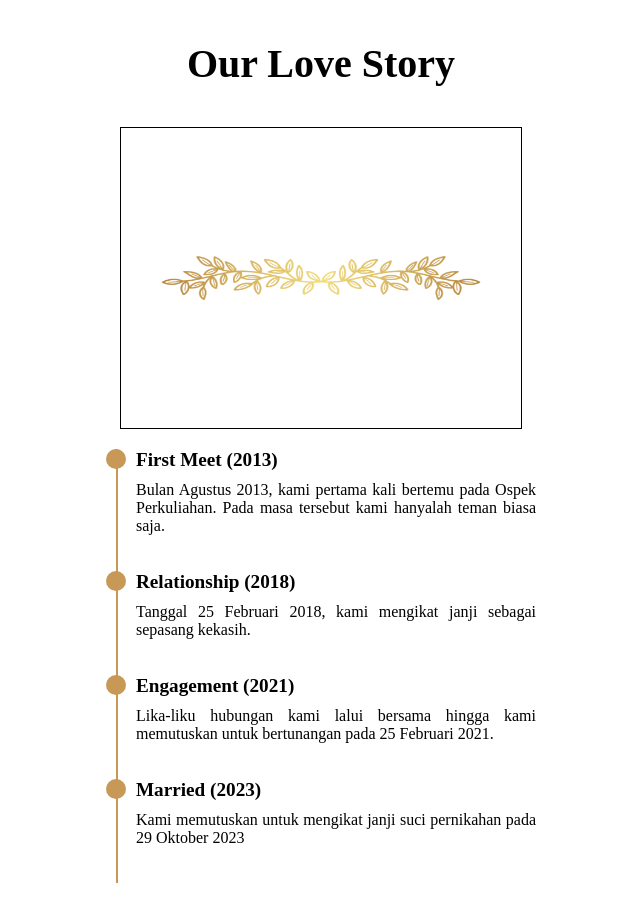
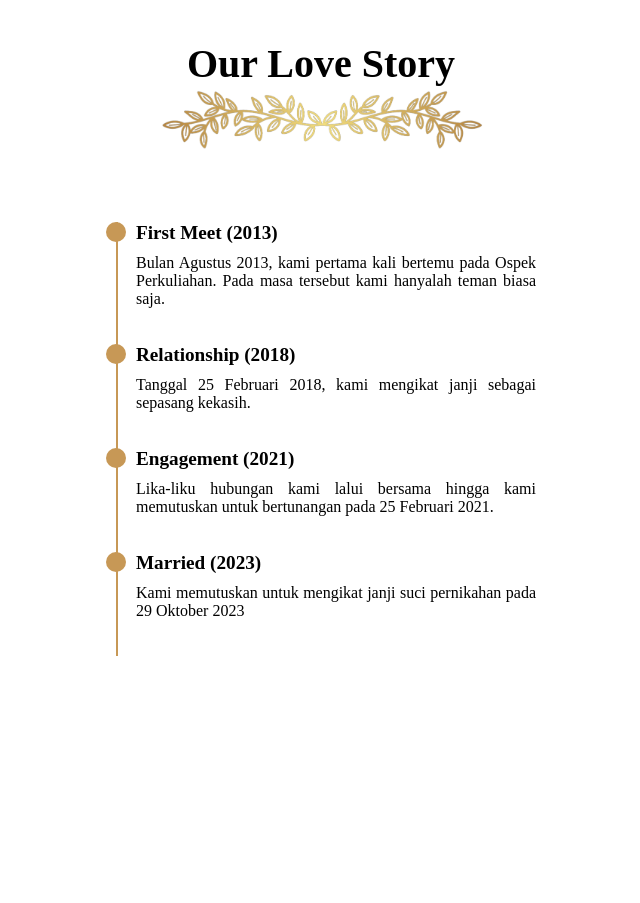
Before and after one commit to glhaeun/wedding, a PHP site: page /timeline.php in a window 1280 px wide. Shown: the whole page, without its empty margins (319-959 px from the left). After the commit the page ends 656 px from the top, so only its background shows below. Run offline with PHP 8.4, Linux system fonts and the light colour scheme.

Commit message:
timeline

```diff
--- a/user/assets/style/timeline.css
+++ b/user/assets/style/timeline.css
@@ -8,12 +8,15 @@ body {
 
 h3 {
     font-size: 40px;
+    margin-bottom: 10px;
 }
 
 .crown {
-    width: 400px;
-    height: 300px;
-    border: 1px solid black;
+    width: 325px;
+    height: 65px;
+    margin-top: -10px;
+    margin-bottom: 50px;
+    /* border: 1px solid black; */
 }
 
 .timeline {
@@ -36,7 +39,7 @@ h3 {
     background-color: #C79856;
     border-radius: 50%;
     margin-right: 10px;
-    flex: 0 0 20px; /* Fix bullet size */
+    flex: 0 0 20px;
 }
 
 .timeline-content {
@@ -63,7 +66,7 @@ p {
     top: 0;
     bottom: 0; /*Adjust connector height*/
     transform: translateX(-50%);
-    /* z-index: -1; Put connector behind the bullet */
+    z-index: -1; /*Put connector behind the bullet*/
 }
 
 /* .timeline-item:last-child .timeline-connector {
--- a/user/timeline.php
+++ b/user/timeline.php
@@ -8,6 +8,7 @@
 </head>
 <body>
     <h3>Our Love Story</h3>
+
     <img src="assets/images/jason/12.png" alt="" class="crown">
 
     <div class="timeline">
@@ -42,19 +43,18 @@
     </div>
 
     <script>
-        const timeline = document.querySelector('.timeline');
         const timelineItems = document.querySelectorAll('.timeline-item');
+        const timelineConnectors = [];
 
-        timelineItems.forEach((item, index, items) => {
-            if (index > 0) {
-                const connector = document.createElement('div');
-                connector.classList.add('timeline-connector');
-                item.insertBefore(connector, item.querySelector('.timeline-bullet'));
+        timelineItems.forEach((item, index) => {
+            const connector = document.createElement('div');
+            connector.classList.add('timeline-connector');
+            item.insertBefore(connector, item.querySelector('.timeline-bullet'));
+            timelineConnectors.push(connector);
 
-                if (index === items.length - 1) {
-                    // Adjust the connector position for the last item
-                    connector.style.top = '50%';
-                }
+            if (index === timelineItems.length - 1) {
+                connector.style.top = '50%';
+                connector.style.bottom = '0';
             }
         });
     </script>
```
Also changed, not shown: user/assets/images/jason/12.png.
